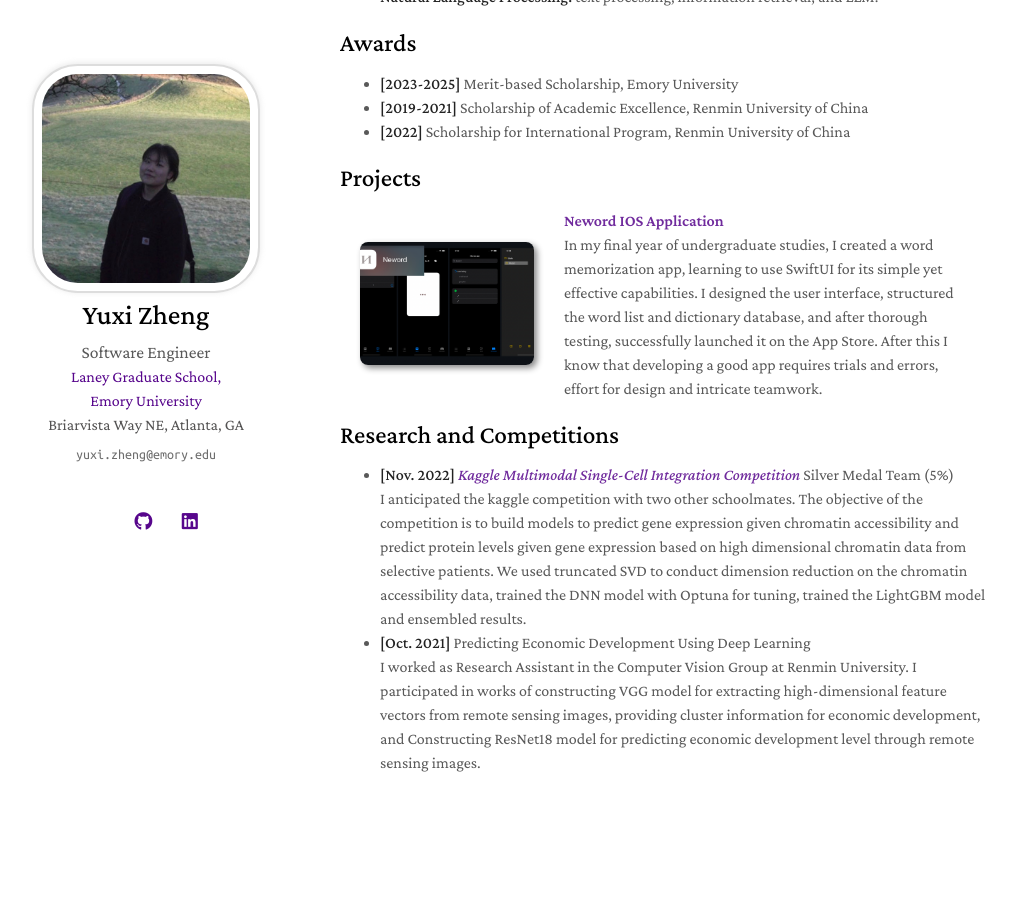
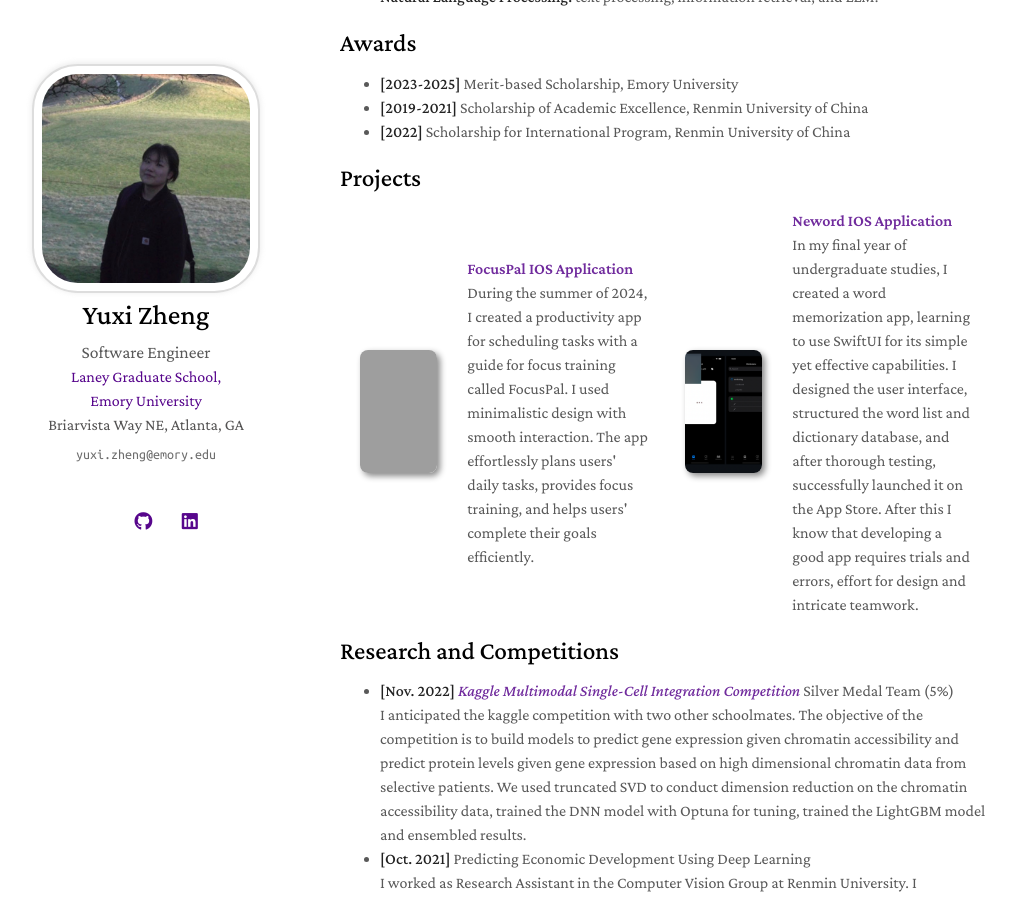
Before and after one commit to yuxizheng/yuxizheng.github.io, a Jekyll site: the page built from index.md, in a window 1280 px wide and 900 px high, scrolled down 466 px. Shown: the whole window, without its empty margins (130-1145 px from the left). Built offline with Jekyll 4.4.1, drawn with Linux system fonts in a browser that asks for light colours; nearby versions of some CDN libraries; a style sheet for code colours, icons or effects is not loaded; our own code applies the rules of GitHub Pages for plain Markdown files; before the commit the page ends 1335 px from its top, so only the background shows below that; grey boxes are pictures that could not be loaded.

Commit message:
Update FocusPal

```diff
--- a/_includes/projects.md
+++ b/_includes/projects.md
@@ -5,6 +5,15 @@
 
 <li>
 <div class="pub-row">
+
+  <div class="col-sm-3 abbr" style="position: relative;padding-right: 15px;padding-left: 15px;">
+    <img src="assets/img/FocusPal.png" class="teaser img-fluid z-depth-1">
+  </div>
+
+  <div class="col-sm-9" style="position: relative;padding-right: 15px;padding-left: 20px;">
+    <div class="title"><a href="https://apps.apple.com/us/app/focuspal/id6596771619" target="_blank">FocusPal IOS Application</a></div>
+  <div class="contents"> During the summer of 2024, I created a productivity app for scheduling tasks with a guide for focus training called FocusPal. I used minimalistic design with smooth interaction. The app effortlessly plans users' daily tasks, provides focus training, and helps users' complete their goals efficiently. </div>
+  </div>
 
   <div class="col-sm-3 abbr" style="position: relative;padding-right: 15px;padding-left: 15px;">
     <img src="assets/img/neword.png" class="teaser img-fluid z-depth-1">
```
Also changed, not shown: 1 other file.
